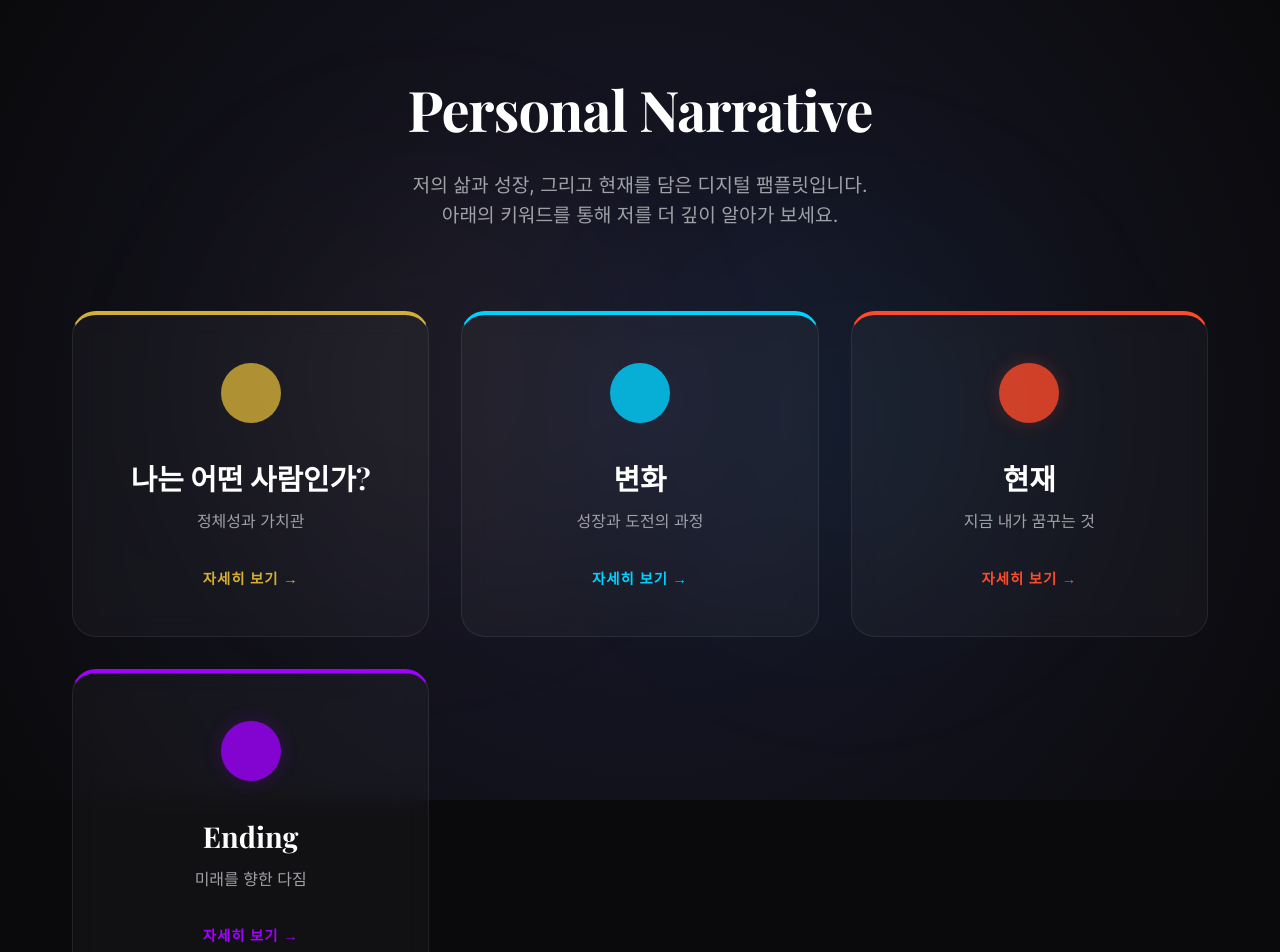
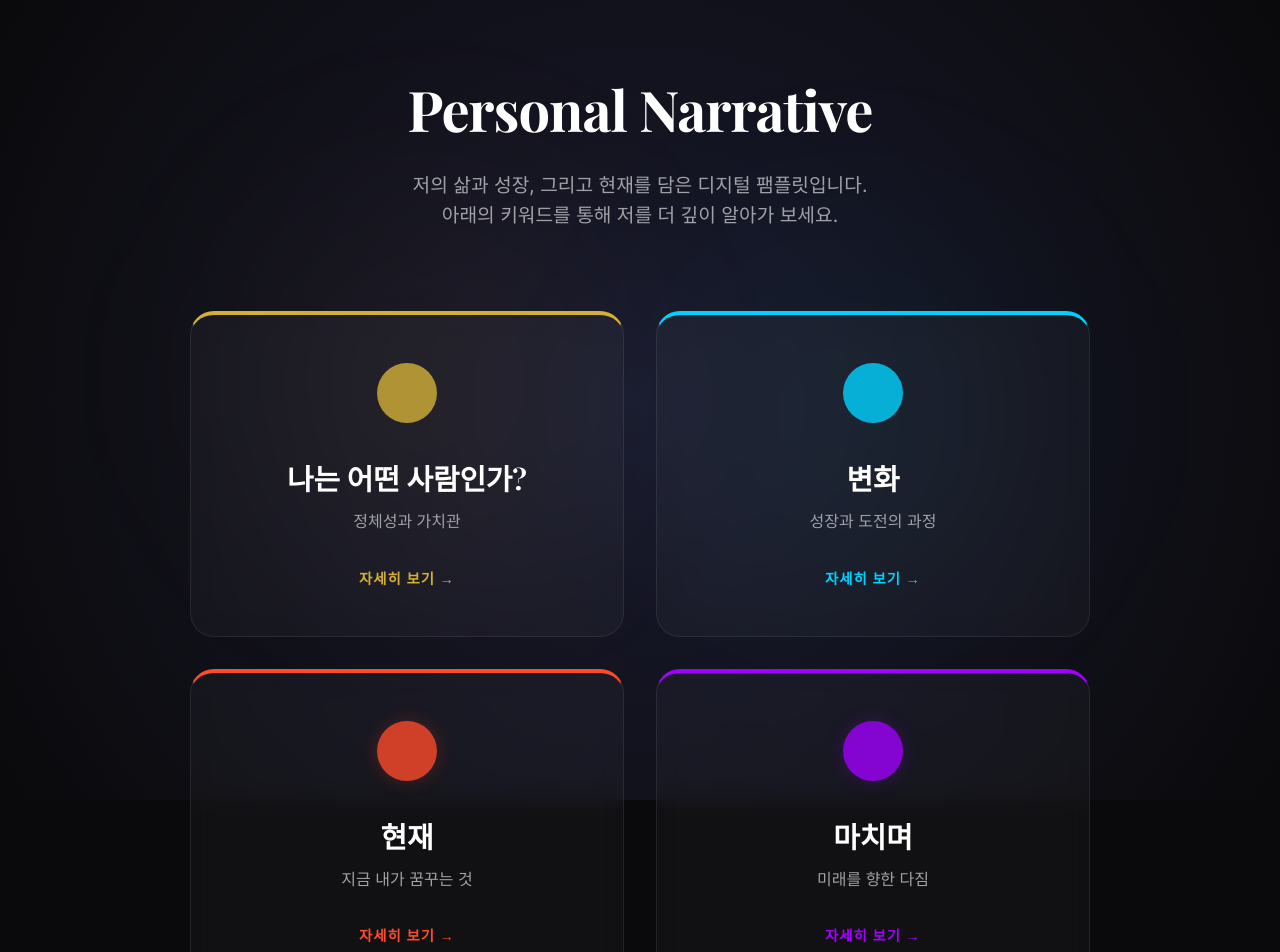
Before and after one commit to Junhyung-01/Self_Introduce_Project, a React (Vite) app: page / in a window 1280 px wide. Shown: the top 952 px of the page. Built offline with nearby package versions, Linux system fonts and the light colour scheme.

Commit message:
Update layout to 2x2 and rename Ending to 마치며

```diff
--- a/src/App.jsx
+++ b/src/App.jsx
@@ -32,7 +32,7 @@ function App() {
     }
     if (currentPage.startsWith('ending')) {
       return <ContentPage
-        title="Ending"
+        title="마치며"
         type={currentPage}
         onBack={() => setCurrentPage('home')}
         onNavigate={setCurrentPage}
--- a/src/index.css
+++ b/src/index.css
@@ -106,3 +106,19 @@ button {
   margin: 0 auto;
   padding: 0 2rem;
 }
+
+/* 2x2 Grid Layout */
+.grid {
+  display: grid;
+  grid-template-columns: 1fr;
+  gap: 2rem;
+  max-width: 900px;
+  margin: 0 auto;
+  width: 100%;
+}
+
+@media (min-width: 768px) {
+  .grid {
+    grid-template-columns: repeat(2, 1fr);
+  }
+}
--- a/src/pages/Home.jsx
+++ b/src/pages/Home.jsx
@@ -5,7 +5,7 @@ const Home = ({ onNavigate }) => {
     { id: 'identity1', title: '나는 어떤 사람인가?', subtitle: '정체성과 가치관', color: 'var(--accent-gold)' },
     { id: 'change1', title: '변화', subtitle: '성장과 도전의 과정', color: 'var(--accent-blue)' },
     { id: 'present1', title: '현재', subtitle: '지금 내가 꿈꾸는 것', color: '#ff4b2b' },
-    { id: 'ending1', title: 'Ending', subtitle: '미래를 향한 다짐', color: '#a100ff' },
+    { id: 'ending1', title: '마치며', subtitle: '미래를 향한 다짐', color: '#a100ff' },
   ];
 
   return (
@@ -17,11 +17,7 @@ const Home = ({ onNavigate }) => {
         </p>
       </header>
 
-      <div className="grid" style={{
-        display: 'grid',
-        gridTemplateColumns: 'repeat(auto-fit, minmax(300px, 1fr))',
-        gap: '2rem'
-      }}>
+      <div className="grid">
         {sections.map((section, index) => (
           <div
             key={section.id}
```
